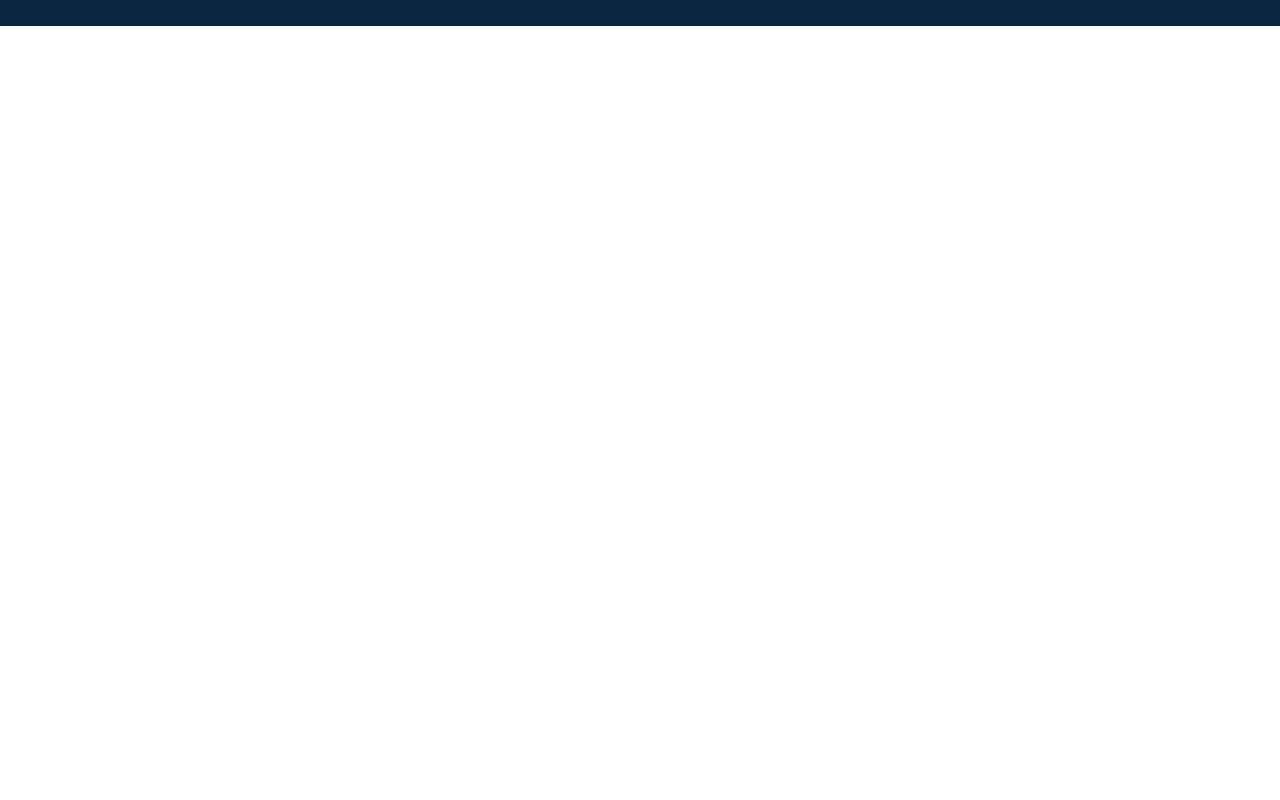
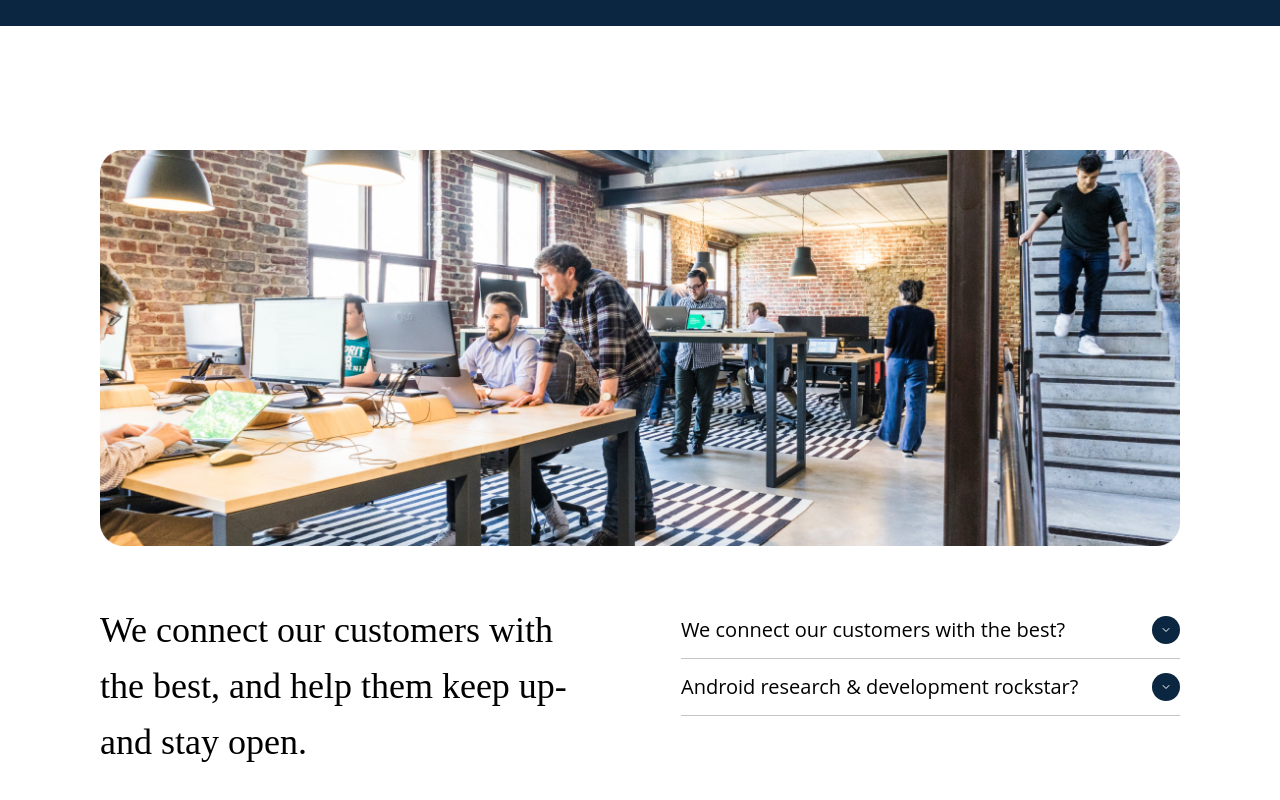
Before and after one commit to ezeaniiandrew/homevy-boldo, a Next.js app: page / in a window 1280 px wide. Shown: the part 3983-4783 px from the top of the page. Before the commit the page ends 4009 px from the top, so only its background shows below. Built offline with nearby package versions, Linux system fonts and the light colour scheme.

Commit message:
add faq section

```diff
--- a/src/app/page.tsx
+++ b/src/app/page.tsx
@@ -2,6 +2,7 @@ import Testimonial from "@/components/Testimonial";
 import Hero from "@/components/Hero";
 import Nav from "@/components/Nav";
 import Services from "@/components/Services";
+import Faq from "@/components/Faq";
 
 export default function Home() {
   return (
@@ -10,6 +11,7 @@ export default function Home() {
       <Hero />
       <Services />
       <Testimonial />
+      <Faq />
     </div>
   );
 }
--- /dev/null
+++ b/src/components/Faq.tsx
@@ -0,0 +1,43 @@
+import Image from "next/image";
+
+const faqs = [
+  "We connect our customers with the best?",
+  "Android research & development rockstar? ",
+];
+
+export default function Faq() {
+  return (
+    <section className="mt-[124px] col-span-full px-[6.25rem] mb-[158px]">
+      <Image
+        src={"/faq-banner-image.png"}
+        className="w-full"
+        alt=""
+        width={1100}
+        height={403}
+      />
+      <div className="flex justify-between mt-14">
+        <p className="max-w-[500px] font-manrope text-4xl leading-[56px] text-black">
+          We connect our customers with the best, and help them keep up-and stay
+          open.
+        </p>
+        <div className="leading-[56px]">
+          {faqs.map((faq) => (
+            <ul key={faq} className="flex flex-col leading-[56px]">
+              <li className="flex text-black text-xl w-[499px] justify-between items-center border-b border-[#c4c4c4]">
+                <span className="leading-[56px]">{faq}</span>
+                <span className="w-7 h-7 bg-dark-blue grid place-content-center rounded-full">
+                  <Image
+                    src={"/chevron-down.svg"}
+                    height={6}
+                    width={12}
+                    alt=""
+                  />
+                </span>
+              </li>
+            </ul>
+          ))}
+        </div>
+      </div>
+    </section>
+  );
+}
```
Also changed, not shown: public/chevron-down.svg (added), public/faq-banner-image.png (renamed from public/connect-image-5.png).
